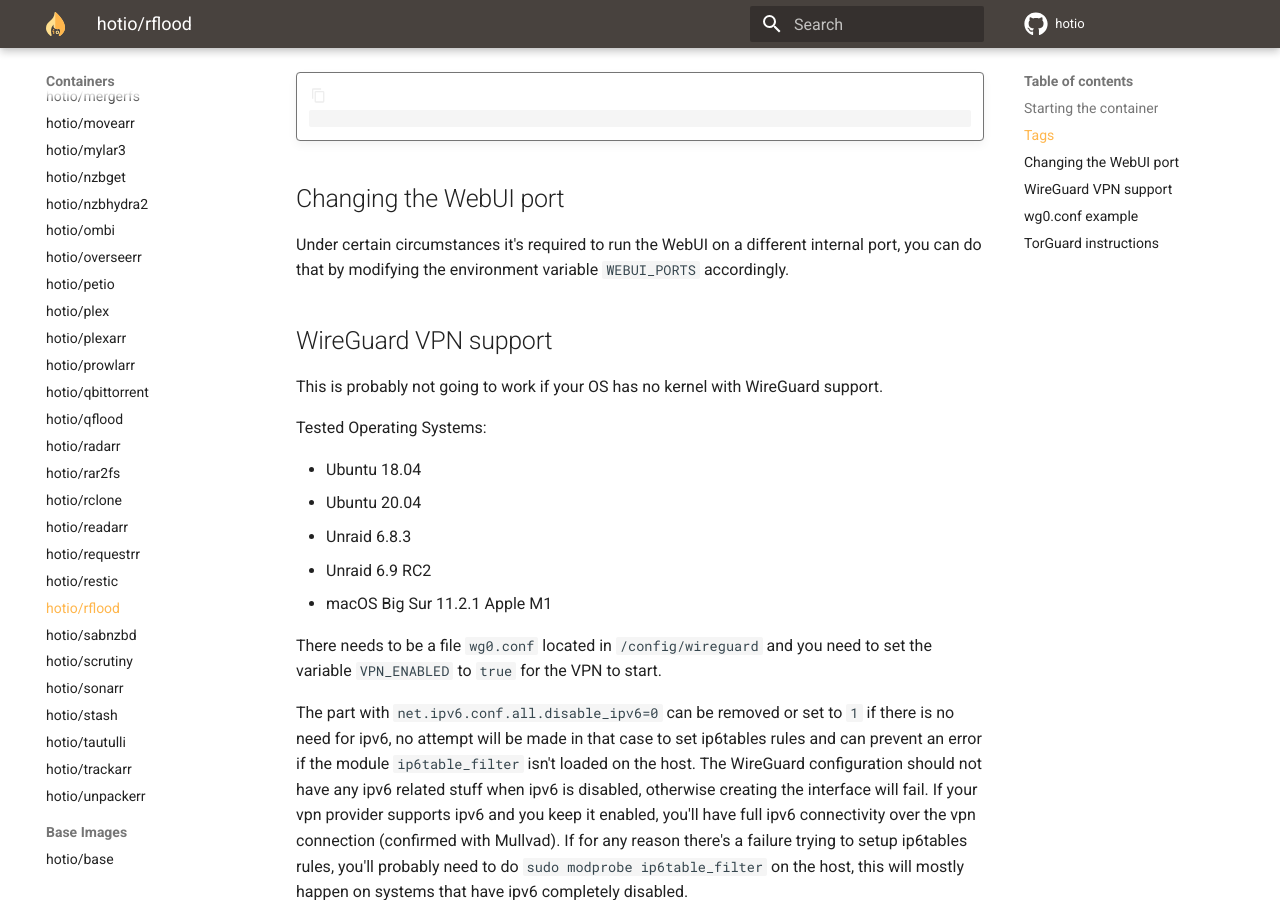
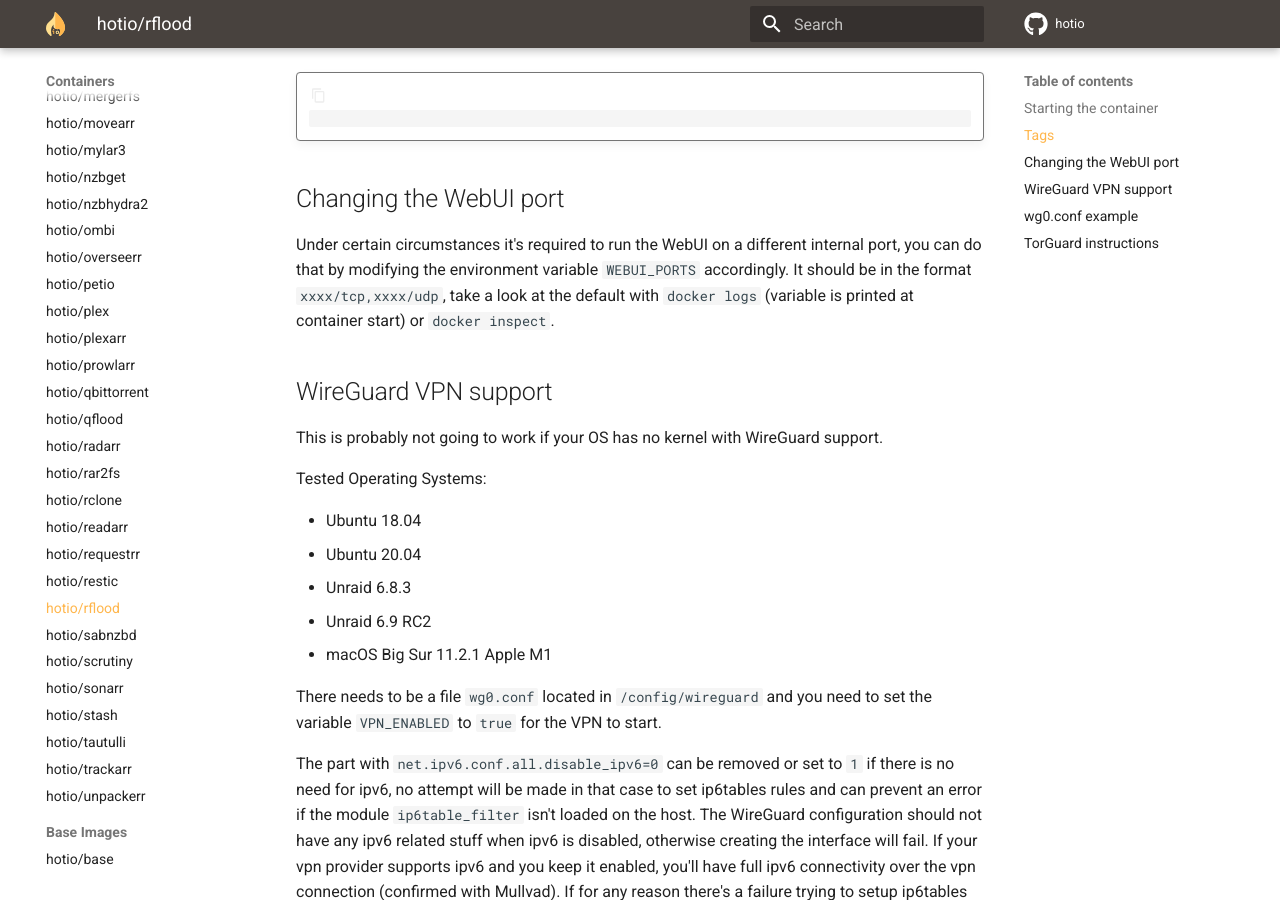
Before and after one commit to hotio/website, an MkDocs documentation site: the page built from docs/containers/rflood.md, in a window 1280 px wide and 900 px high, scrolled down 1200 px. Built offline with MkDocs 1.6.1 and Material for MkDocs 9.7.7, drawn with Linux system fonts in a browser that asks for light colours.

Commit message:
update info about WEBUI_PORTS

```diff
--- a/docs/containers/rflood.md
+++ b/docs/containers/rflood.md
@@ -114,6 +114,6 @@
 
 ## Changing the WebUI port
 
-Under certain circumstances it's required to run the WebUI on a different internal port, you can do that by modifying the environment variable `WEBUI_PORTS` accordingly.
+Under certain circumstances it's required to run the WebUI on a different internal port, you can do that by modifying the environment variable `WEBUI_PORTS` accordingly. It should be in the format `xxxx/tcp,xxxx/udp`, take a look at the default with `docker logs` (variable is printed at container start) or `docker inspect`.
 
 --8<-- "includes/wireguard.md"
```
Also changed, not shown: docs/containers/qbittorrent.md (+1 -1 lines), docs/containers/qflood.md (+1 -1 lines).
